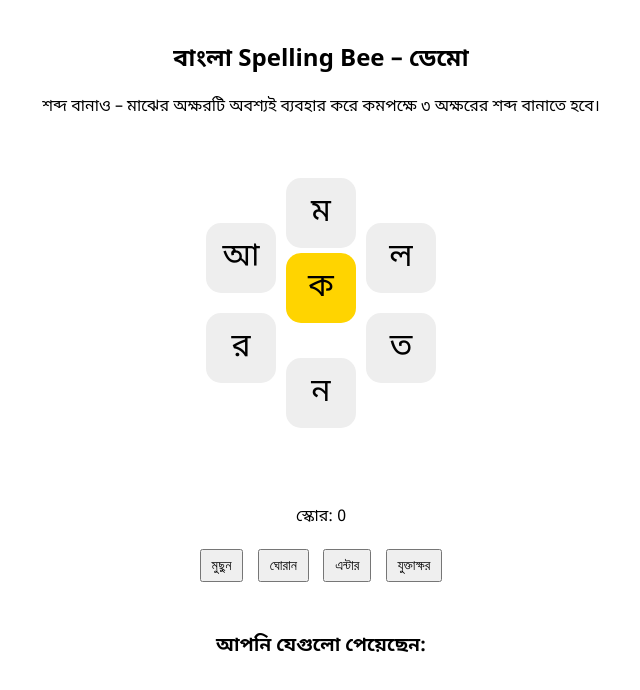
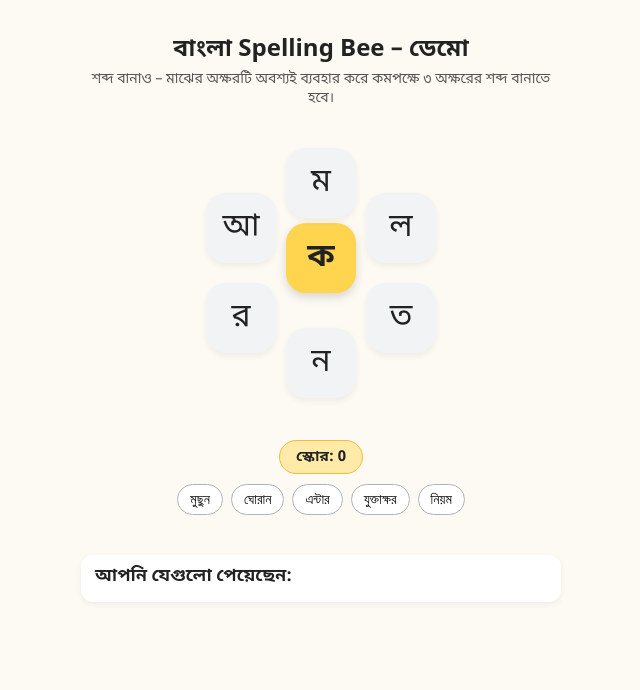
Before and after one commit to dipenb2/spelling-bee, a plain HTML site: page index.html in a window 1280 px wide. Shown: the whole page, without its empty margins (319-959 px from the left). Drawn offline with Linux system fonts and the light colour scheme.

Commit message:
Update index.html

```diff
--- a/index.html
+++ b/index.html
@@ -1,70 +1,160 @@
 <!DOCTYPE html>
 <html lang="bn">
 <head>
-  <meta charset="UTF-8">
-  <title>Bangla Spelling Bee</title>
+  <meta charset="UTF-8" />
+  <title>বাংলা Spelling Bee – ডেমো</title>
+  <meta name="viewport" content="width=device-width, initial-scale=1.0" />
+
+  <!-- Bengali font -->
+  <link rel="stylesheet"
+        href="https://fonts.googleapis.com/css2?family=Noto+Sans+Bengali&display=swap">
+
   <style>
     body {
       font-family: "Noto Sans Bengali", system-ui, sans-serif;
       text-align: center;
       margin: 0;
       padding: 20px;
+      background: #fdfaf3;
+      color: #222222;
     }
+
+    .game-container {
+      max-width: 480px;
+      margin: 0 auto;
+    }
+
+    h2 {
+      margin-top: 10px;
+      margin-bottom: 4px;
+    }
+
+    p.subtitle {
+      margin-top: 0;
+      font-size: 14px;
+      color: #555555;
+    }
+
     .board {
       position: relative;
       width: 260px;
       height: 260px;
-      margin: 40px auto;
+      margin: 20px auto 10px auto;
     }
+
     .hex {
       position: absolute;
       width: 70px;
       height: 70px;
       line-height: 70px;
-      border-radius: 15px;
+      border-radius: 20px;
       display: inline-block;
-      background: #eeeeee;
+      background: #f1f3f5;
       font-size: 32px;
       cursor: pointer;
       user-select: none;
+      box-shadow: 0 3px 6px rgba(0,0,0,0.06);
     }
+    .hex:hover {
+      background: #e9ecef;
+    }
+
     .center {
-      background: #ffd400;
+      background: #ffd54f;
       left: 95px; top: 95px;
+      font-weight: 700;
+      box-shadow: 0 4px 10px rgba(0,0,0,0.15);
     }
-    .hex.p0 { left: 95px; top: 20px; }
+
+    .hex.p0 { left: 95px;  top: 20px; }
     .hex.p1 { left: 175px; top: 65px; }
     .hex.p2 { left: 175px; top: 155px; }
-    .hex.p3 { left: 95px; top: 200px; }
-    .hex.p4 { left: 15px; top: 155px; }
-    .hex.p5 { left: 15px; top: 65px; }
+    .hex.p3 { left: 95px;  top: 200px; }
+    .hex.p4 { left: 15px;  top: 155px; }
+    .hex.p5 { left: 15px;  top: 65px; }
 
     #current {
       font-size: 28px;
-      margin: 10px 0;
+      margin: 6px 0;
       min-height: 32px;
     }
+
+    #scoreLine {
+      display: inline-block;
+      margin: 4px 0 2px;
+      padding: 6px 16px;
+      border-radius: 999px;
+      background: #ffeaa7;
+      border: 1px solid #f6b93b;
+      font-size: 15px;
+      font-weight: 600;
+      cursor: pointer;
+      transition: background 0.15s ease, transform 0.1s ease;
+    }
+    #scoreLine:hover {
+      background: #ffd15c;
+      transform: translateY(-1px);
+    }
+
+    #praise {
+      margin: 2px 0 8px;
+      font-weight: 600;
+      color: #444444;
+    }
+
+    .controls {
+      margin-top: 4px;
+      display: flex;
+      justify-content: center;
+      gap: 8px;
+      flex-wrap: wrap;
+    }
+
     button {
-      margin: 5px;
-      padding: 6px 10px;
+      margin: 0;
+      padding: 6px 12px;
       font-size: 14px;
+      border-radius: 999px;
+      border: 1px solid #adb5bd;
+      background: #ffffff;
+      cursor: pointer;
+      transition: background 0.15s ease, transform 0.1s ease, box-shadow 0.1s ease;
     }
-    #found {
-      max-width: 320px;
-      margin: 15px auto;
-      text-align: left;
-      font-size: 16px;
+
+    button:hover {
+      background: #f1f3f5;
+      box-shadow: 0 2px 4px rgba(0,0,0,0.08);
+      transform: translateY(-1px);
     }
+
     #message {
       min-height: 22px;
       margin-top: 6px;
       color: #444444;
-    }
-    #scoreLine {
-      cursor: pointer;
+      font-size: 14px;
     }
 
-    /* --- Rank modal --- */
+    .found-box {
+      max-width: 480px;
+      margin: 12px auto 0 auto;
+      text-align: left;
+      font-size: 15px;
+      background: #ffffff;
+      border-radius: 12px;
+      padding: 10px 14px;
+      box-shadow: 0 2px 6px rgba(0,0,0,0.06);
+    }
+    .found-box h3 {
+      margin-top: 0;
+      margin-bottom: 4px;
+      text-align: left;
+    }
+    #found {
+      margin-top: 4px;
+      word-wrap: break-word;
+    }
+
+    /* --- Rank & Help modals --- */
     .modal {
       display: none;
       position: fixed;
@@ -84,13 +174,16 @@
       text-align: left;
       box-shadow: 0 4px 12px rgba(0,0,0,0.2);
       font-size: 14px;
+      position: relative;
     }
     .modal-content h3 {
       margin-top: 0;
       text-align: center;
     }
     .close {
-      float: right;
+      position: absolute;
+      top: 10px;
+      right: 14px;
       font-size: 22px;
       font-weight: bold;
       cursor: pointer;
@@ -104,29 +197,35 @@
       margin: 4px 0;
     }
   </style>
-  <link rel="stylesheet"
-        href="https://fonts.googleapis.com/css2?family=Noto+Sans+Bengali&display=swap">
 </head>
 <body>
 
+  <div class="game-container">
     <h2>বাংলা Spelling Bee – ডেমো</h2>
-<p>শব্দ বানাও – মাঝের অক্ষরটি অবশ্যই ব্যবহার করে কমপক্ষে ৩ অক্ষরের শব্দ বানাতে হবে।</p>
+    <p class="subtitle">শব্দ বানাও – মাঝের অক্ষরটি অবশ্যই ব্যবহার করে কমপক্ষে ৩ অক্ষরের শব্দ বানাতে হবে।</p>
 
     <div class="board" id="board"></div>
 
     <div id="current"></div>
+
     <p id="scoreLine">স্কোর: <span id="score">0</span></p>
     <p id="praise"></p>
 
+    <div class="controls">
       <button id="delete">মুছুন</button>
       <button id="shuffle">ঘোরান</button>
       <button id="enter">এন্টার</button>
       <button id="conjunct">যুক্তাক্ষর</button>
+      <button id="helpRules">নিয়ম</button>
+    </div>
 
     <div id="message"></div>
 
+    <div class="found-box">
       <h3>আপনি যেগুলো পেয়েছেন:</h3>
       <div id="found"></div>
+    </div>
+  </div>
 
   <!-- Rank Modal -->
   <div id="rankModal" class="modal">
@@ -135,6 +234,31 @@
       <h3>Rankings</h3>
       <p id="rankSummary"></p>
       <ul id="rankList"></ul>
+    </div>
+  </div>
+
+  <!-- Help / rules Modal -->
+  <div id="helpModal" class="modal">
+    <div class="modal-content">
+      <span id="helpClose" class="close">&times;</span>
+      <h3>খেলার নিয়ম (সংক্ষিপ্ত)</h3>
+      <p>১. যে শব্দ বানাবে তাতে অবশ্যই মাঝখানের হলুদ ঘরের অক্ষর <strong>“ক”</strong> থাকতে হবে।</p>
+      <p>২. কমপক্ষে <strong>৩ অক্ষর</strong>ের শব্দ বানাতে হবে।</p>
+      <p>৩. “আ” বাটন চাপলে আগে লেখা বর্ণে <strong>আ-কার</strong> বসে:</p>
+      <ul>
+        <li>ক + আ → <strong>কা</strong></li>
+        <li>ল + আ → <strong>লা</strong></li>
+        <li>ন + আ → <strong>না</strong></li>
+      </ul>
+      <p>৪. “যুক্তাক্ষর” বাটন চাপলে শেষ দুই বর্ণ মিলে যুক্তাক্ষর হয় (যদি থাকে):</p>
+      <ul>
+        <li>ক + ল + “যুক্তাক্ষর” → <strong>ক্ল</strong> (যেমন <strong>ক্লান্ত</strong>)</li>
+        <li>ন + ত + “যুক্তাক্ষর” → <strong>ন্ত</strong> (যেমন <strong>রক্ত</strong>)</li>
+        <li>ক + ত + “যুক্তাক্ষর” → <strong>ক্ত</strong> (যেমন <strong>তক্তা</strong>)</li>
+        <li>র + ক + “যুক্তাক্ষর” → <strong>র্ক</strong> (যেমন <strong>তর্ক</strong>)</li>
+        <li>র + ত + “যুক্তাক্ষর” → <strong>র্ত</strong> (যেমন <strong>কর্তা</strong>)</li>
+      </ul>
+      <p>৫. স্কোরের ওপর চাপ দিলে আপনার বর্তমান র‌্যাঙ্ক দেখতে পাবেন।</p>
     </div>
   </div>
 
@@ -147,24 +271,13 @@ const puzzle = {
         "কলম", "করাত", "কতল", "নরক", "কমল", "রক্ত",
         "কমলা", "করতল", "করাল", "করতাল",
         "কলতান", "করলাম", "কলকল", "করল", "করা",
-    "করলা", "করা", "মাকাল", "নকল", "তালাক",
-    "কালা",
-    "কাম",
-    "রকম",
-    "কলা",
-    "কান",
-    "মকর",
-    "কাল",
-    "কলাম",
-    "রাম",
-    "তান",
-    "রাত",
-    "রতন",
-    "লতা",
-    "মরাল",
-    "আরাম",
-    "আমলা",
-    "ক্লান্ত"
+        "করলা", "মাকাল", "নকল", "তালাক",
+        "কালা", "আকর", "তক্তা", "তর্ক", "কর্তা",
+        "কাম", "কতক", "করমল", "আরক", "আকলন",
+        "রকম", "রক্তকমল",
+        "কলা", "কান", "মকর", "কাল", "কলাম",
+        "রাম", "তান", "রাত", "রতন", "লতা",
+        "মরাল", "আরাম", "আমলা", "ক্লান্ত"
       ]
     };
 
@@ -178,12 +291,13 @@ const AKAR_TILE = "আ";   // বাটনে যা দেখাচ্ছি
     const AKAR_SIGN = "া";   // আ-কার
     const HALANT   = "্";    // হসন্ত (virama)
 
-// যুক্তাক্ষরের ম্যাপ – শুধু বাটন চাপলে কাজ করবে
-// ক+ল = ক্ল, ন+ত = ন্ত, ক+ত = ক্ত
+    // যুক্তাক্ষর ম্যাপ – শুধু বাটন চাপলে কাজ করবে
     const CONJUNCTS = {
       "ক+ল": "ক্ল",
       "ন+ত": "ন্ত",
-  "ক+ত": "ক্ত"
+      "ক+ত": "ক্ত",
+      "র+ক": "র্ক",
+      "র+ত": "র্ত"
     };
 
     // ---------- বোর্ড আঁকা ----------
@@ -218,7 +332,6 @@ function addLetter(ch) {
 
     function applyAkar() {
       if (!current) {
-    // শুরুতে আ → "আ"
         current += AKAR_TILE;
         return;
       }
@@ -226,7 +339,7 @@ function applyAkar() {
       current = current.slice(0, -1) + lastChar + AKAR_SIGN;
     }
 
-// যুক্তাক্ষর বাটন: শেষ দুই অক্ষর দেখে ক্ল / ন্ত / ক্ত বানায়
+    // যুক্তাক্ষর বাটন: শেষ দুই অক্ষর দেখে ক্ল / ন্ত / ক্ত / র্ক / র্ত বানায়
     function applyConjunctButton() {
       if (current.length < 2) {
         setMessage("কমপক্ষে দুটো বর্ণের পরে যুক্তাক্ষর লাগবে।");
@@ -281,7 +394,7 @@ function updatePraise() {
       p.textContent = getPraiseForScore(score);
     }
 
-// আমাদের বাংলা র‍্যাঙ্ক সিস্টেম (স্থির স্কোর)
+    // বাংলা র‌্যাঙ্ক সিস্টেম
     const rankLevels = [
       { name: "শুরু",       minScore: 0 },
       { name: "বাহ্",       minScore: 1 },
@@ -292,13 +405,12 @@ const rankLevels = [
       { name: "অদ্বিতীয়", minScore: 50 }
     ];
 
-// ---------- র‍্যাঙ্ক মডাল ----------
+    // ---------- র‌্যাঙ্ক মডাল ----------
     function showRankModal() {
       const modal = document.getElementById("rankModal");
       const listEl = document.getElementById("rankList");
       const summaryEl = document.getElementById("rankSummary");
 
-  // বর্তমান র‍্যাঙ্ক বের করি
       let currentRank = rankLevels[0];
       for (const lvl of rankLevels) {
         if (score >= lvl.minScore) currentRank = lvl;
@@ -306,7 +418,6 @@ function showRankModal() {
       const idx = rankLevels.indexOf(currentRank);
       const nextRank = (idx + 1 < rankLevels.length) ? rankLevels[idx + 1] : null;
 
-  // Summary টেক্সট (এখানে আর মোট স্কোর দেখাচ্ছি না)
       let summary = `আপনার বর্তমান র‍্যাঙ্ক: ${currentRank.name} (${score} পয়েন্ট)।`;
       if (nextRank) {
         const diff = Math.max(0, nextRank.minScore - score);
@@ -316,7 +427,6 @@ function showRankModal() {
       }
       summaryEl.textContent = summary;
 
-  // তালিকা (উপর থেকে নিচে: অদ্বিতীয় → শুরু)
       listEl.innerHTML = "";
       const desc = [...rankLevels].reverse();
       desc.forEach(lvl => {
@@ -333,6 +443,14 @@ function showRankModal() {
 
     function hideRankModal() {
       document.getElementById("rankModal").style.display = "none";
+    }
+
+    // ---------- Help modal ----------
+    function showHelpModal() {
+      document.getElementById("helpModal").style.display = "block";
+    }
+    function hideHelpModal() {
+      document.getElementById("helpModal").style.display = "none";
     }
 
     // ---------- সাবমিট ----------
@@ -372,7 +490,6 @@ function submitWord() {
         return;
       }
 
-  // স্কোর আপডেট ও কমেন্ট
       found.push(w);
       score += scoreWord(w);
       document.getElementById("score").textContent = score;
@@ -392,17 +509,22 @@ document.getElementById("shuffle").onclick = () => {
     document.getElementById("enter").onclick = submitWord;
     document.getElementById("conjunct").onclick = applyConjunctButton;
 
-// স্কোর লাইনে ক্লিক করলে র‍্যাঙ্ক মডাল
     document.getElementById("scoreLine").onclick = showRankModal;
     document.getElementById("rankClose").onclick = hideRankModal;
+
+    document.getElementById("helpRules").onclick = showHelpModal;
+    document.getElementById("helpClose").onclick = hideHelpModal;
+
+    // Modal–এর বাইরে ক্লিক করলে বন্ধ
     window.onclick = function(e) {
-  const modal = document.getElementById("rankModal");
-  if (e.target === modal) hideRankModal();
+      const rankModal = document.getElementById("rankModal");
+      const helpModal = document.getElementById("helpModal");
+      if (e.target === rankModal) hideRankModal();
+      if (e.target === helpModal) hideHelpModal();
     };
 
     // প্রথমবার বোর্ড রেন্ডার
     renderBoard();
   </script>
-
 </body>
 </html>
```
Lines whose indentation alone changed are shown as unchanged.
